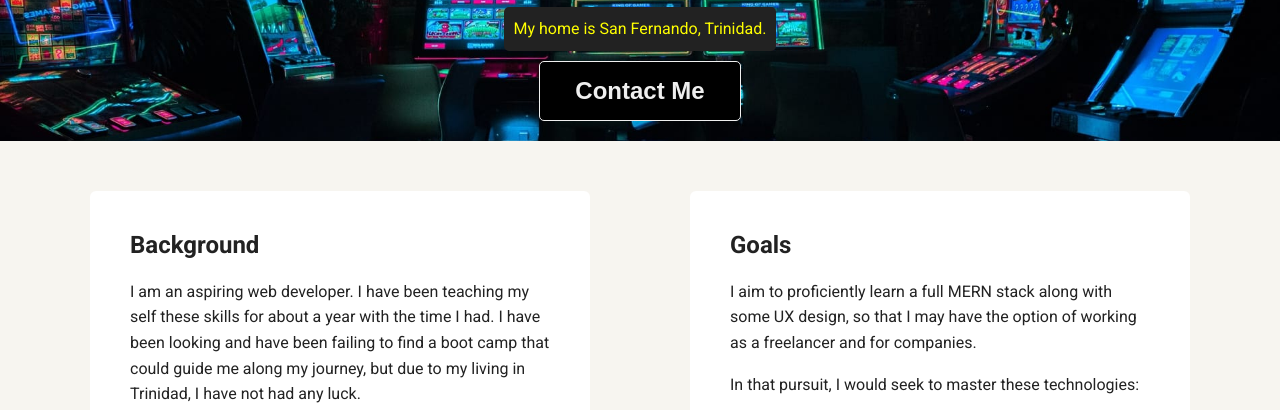
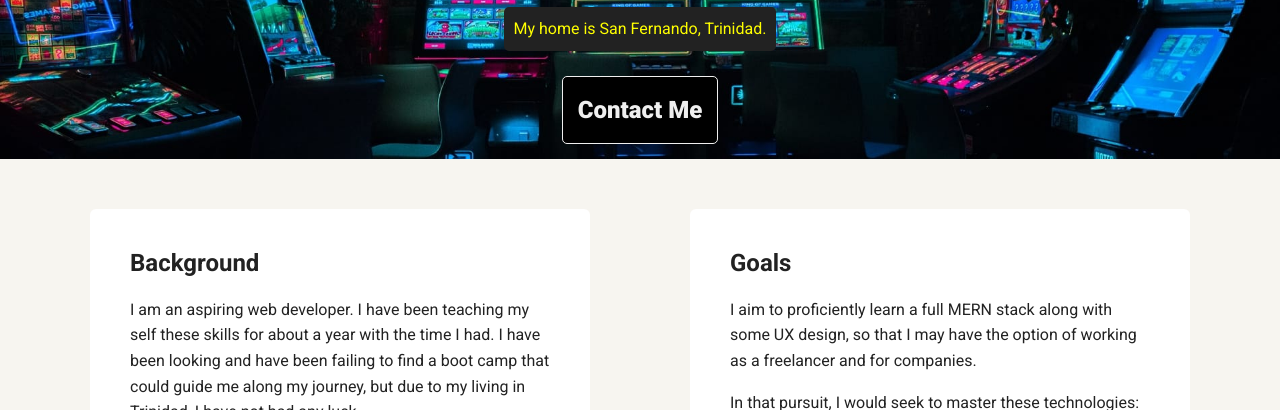
Before and after one commit to RondellAllard/teamtreehouse-unit-1, a plain HTML site: page index.html in a window 1280 px wide. Shown: the part 348-758 px from the top of the page. Drawn offline with Linux system fonts and the light colour scheme; a web font is replaced by a local one.

Commit message:
Button fix
Changed button to only an achor tag. Set button to display: inline-block so i can have a y axis margin.

```diff
--- a/index.html
+++ b/index.html
@@ -29,7 +29,7 @@
       />
       <h1 class="tag name">Hi, I’m Rondell.</h1>
       <p class="tag location">My home is San Fernando, Trinidad.</p>
-      <button class="btn"><a href="contact.html">Contact Me</a></button>
+      <a href="contact.html" class="btn">Contact Me</a>
     </header>
 
     <main class="flex">
--- a/styles.css
+++ b/styles.css
@@ -196,8 +196,9 @@ form > * {
 }
 
 .btn {
+  display: inline-block;
   padding: 15px;
-  margin-bottom: 20px;
+  margin: 15px 30px;
   font-weight: 800;
   font-size: x-large;
   color: #efefef;
@@ -207,14 +208,7 @@ form > * {
   transition: ease 1s;
 }
 
-.btn a {
-  color: #efefef;
-  transition: ease 1s;
-  padding: 15px 20px;
-}
-
-.btn:hover,
-.btn a:hover {
+.btn:hover {
   background-color: #efefef;
   color: #000000;
 }
```
Also changed, not shown: skills.html (+1 -1 lines).
